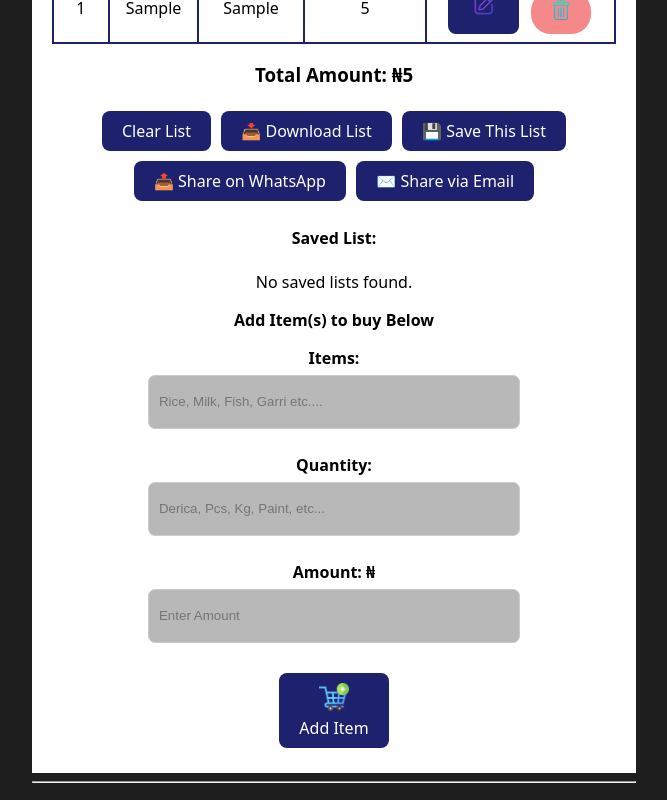
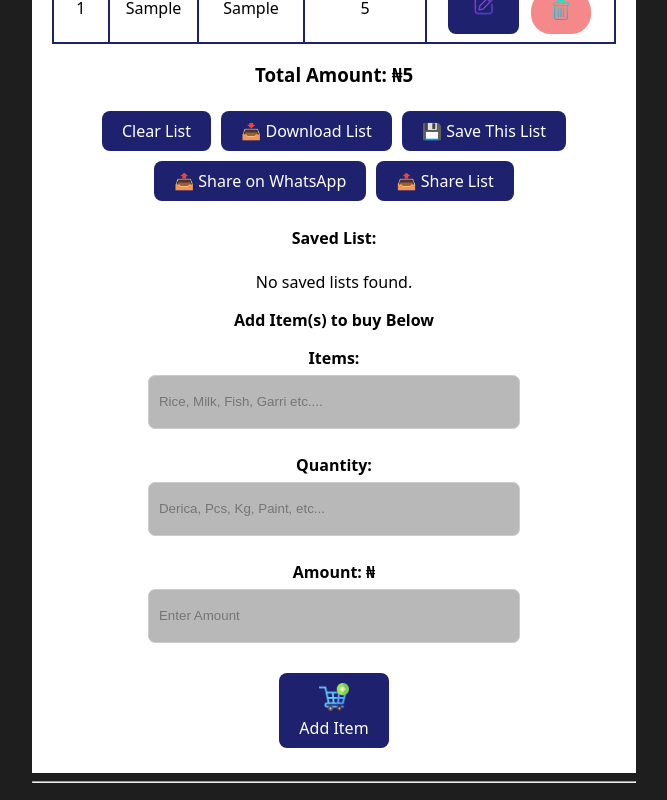
Before and after one commit to Nightcrawler-ops/Shopping-List, a React (Vite) app: page / in a window 1280 px wide. Both pictures are taken after typing "Sample", "Sample", "5" into the empty fields and a click on the button "Add Item". Shown: the part 276-1076 px from the top of the page, without its empty margins (306-973 px from the left). Built offline with nearby package versions, Linux system fonts and the light colour scheme.

Commit message:
Share button updated

```diff
--- a/src/foods.jsx
+++ b/src/foods.jsx
@@ -75,13 +75,22 @@ function FoodList() {
     window.open(`https://wa.me/?text=${body}`, "_blank");
   };
 
-  const handleEmailShare = () => {
-    const subject = encodeURIComponent("My Shopping List");
-    const body = encodeURIComponent(
-      foods.map(f => `${f.name} (${f.quantity}) - ₦${f.amount}`).join("\n") + `\n\nTotal: ₦${totalAmount}`
-    );
-    window.location.href = `mailto:?subject=${subject}&body=${body}`;
-  };
+const handleEmailShare = () => {
+  const bodyContent = foods
+    .map(f => `${f.name} (${f.quantity}) - ₦${f.amount}`)
+    .join("\n") + `\n\nTotal: ₦${totalAmount}`;
+
+  if (navigator.share) {
+    navigator
+      .share({
+        title: "My Shopping List",
+        text: bodyContent,
+      })
+      .catch(error => console.error("Error sharing:", error));
+  } else {
+    alert("Sharing is not supported on this device.");
+  }
+};
 
   const handleSaveList = () => {
     const name = prompt("Enter a name for this list:");
@@ -144,7 +153,7 @@ function FoodList() {
       <h2>
         <img className="headericon" src="/shopping-list2.png" alt="List Icon" /> MY SHOPPING LIST
       </h2>
-      <button onClick={toggleTheme}>{darkMode ? "🌙 Dark Mode" : "☀️ Light Mode"}</button>
+      <button onClick={toggleTheme}>{darkMode ? "To ☀️ Light Mode" : "To 🌙 Dark Mode"}</button>
       <InstallPWAButton />
 
       <div ref={listRef}>
@@ -229,7 +238,7 @@ function FoodList() {
           <button onClick={handleSaveList}>💾 Save This List</button>
           <br />
           <button onClick={handleShare}>📤 Share on WhatsApp</button>
-          <button onClick={handleEmailShare}>✉️ Share via Email</button>
+          <button onClick={handleEmailShare}> 📤 Share List</button>
         </>
       )}
 
```
